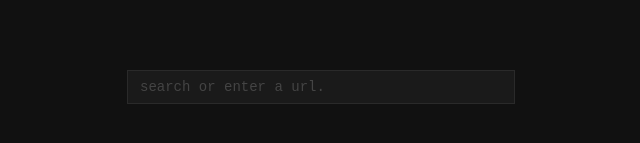
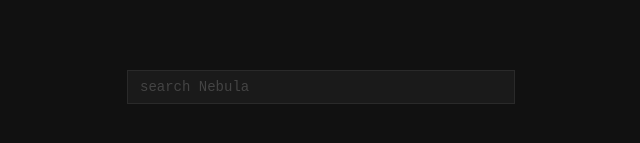
Before and after one commit to nebulaub/offical-Nebula, a website: page static/index.html in a window 1280 px wide. Shown: the part 321-464 px from the top of the page, 319-959 px from the left. Drawn offline with Linux system fonts and the light colour scheme.

Commit message:
Update index.html

```diff
--- a/static/index.html
+++ b/static/index.html
@@ -90,7 +90,7 @@
   <div class="wrap">
 
     <form id="f">
-      <input id="u" type="text" placeholder="search or enter a url." autocomplete="off" autocorrect="off" autocapitalize="off" spellcheck="false">
+      <input id="u" type="text" placeholder="search Nebula" autocomplete="off" autocorrect="off" autocapitalize="off" spellcheck="false">
     </form>
 
   </div>
```
